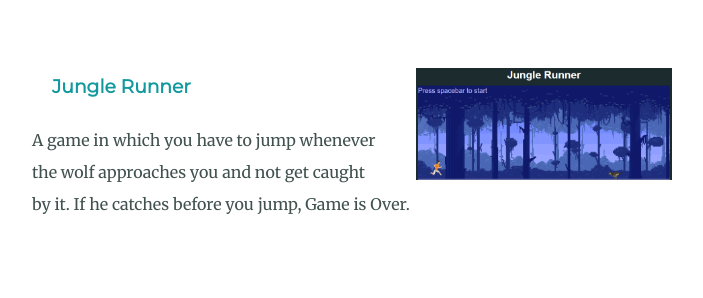
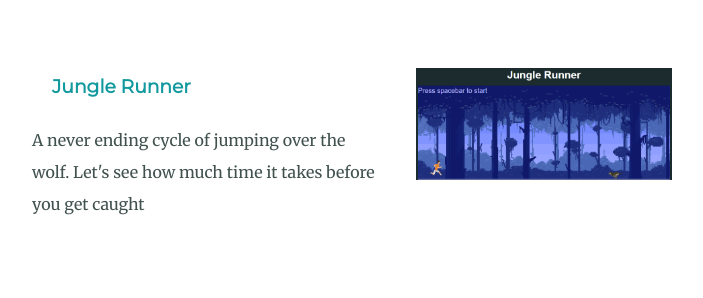
Before and after one commit to ankit7241/MyPersonalWebsite, a plain HTML site: page index.html in a window 1280 px wide. Shown: the part 2700-2998 px from the top of the page, without its empty margins (288-991 px from the left). Drawn offline with Linux system fonts and the light colour scheme.

Commit message:
Update index.html

```diff
--- a/index.html
+++ b/index.html
@@ -49,7 +49,7 @@
           <div class="skill-row">
             <img class="project-image1" src="images/JungleRunner.png" alt="Web-developer Image">
             <h3><a href="https://jungle-runner.vercel.app/">Jungle Runner</a></h3>
-            <p>A game in which you have to jump whenever the wolf approaches you and not get caught by it. If he catches before you jump, Game is Over. </p>
+            <p>A never ending cycle of jumping over the wolf. Let's see how much time it takes before you get caught </p>
           </div>
           <div class="skill-row">
             <img class="project-image" src="images/PasswordGenerator.png" alt="Web3 Image">
```
